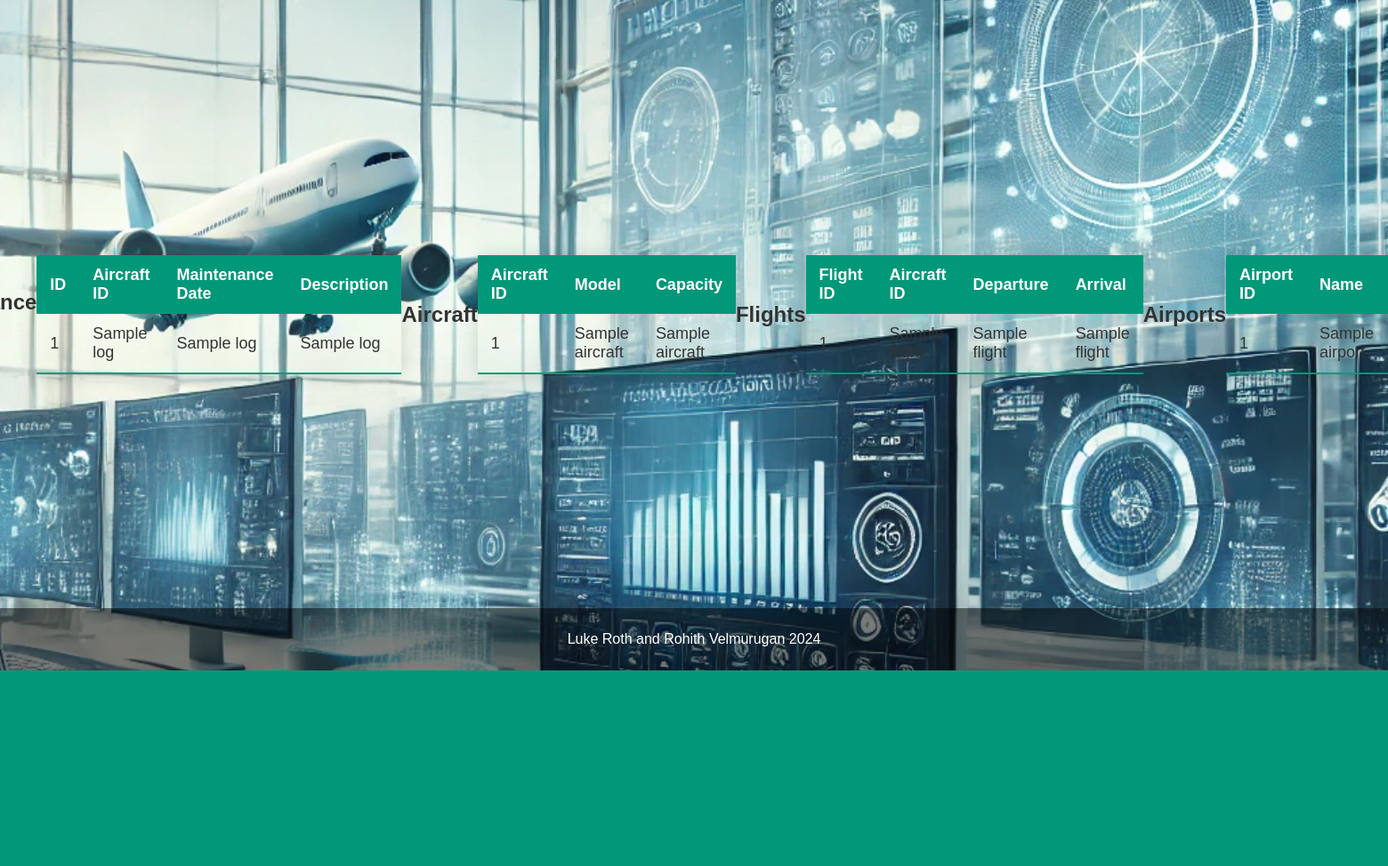
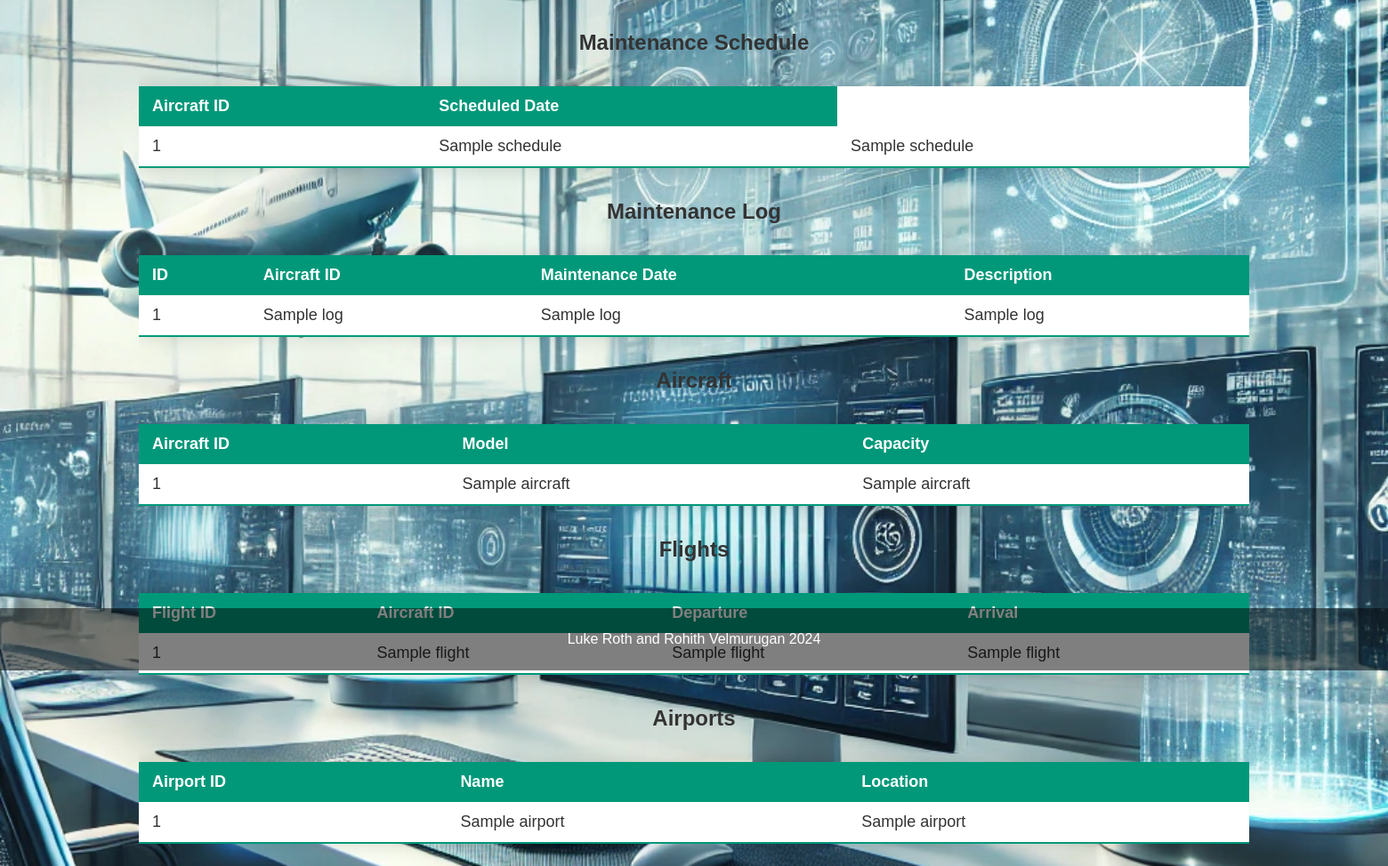
Before and after one commit to MST-CS2300-F24/mst-cs2300-project, a Flask app: template app/templates/flights.html in a window 1560 px wide; the page is wider, and only the part inside the window is pictured. Shown: the part 46-1020 px from the top of that part at 89% size. Before the commit the page ends 800 px from the top of that part, so only its background shows below. Run offline with Flask 2, Linux system fonts and the light colour scheme; the template is opened without the code that fills it: most values are stand-ins (such as "Sample title", 1, 10 or a date in 2020).

Commit message:
fixed formatting

```diff
--- a/app/templates/flights.html
+++ b/app/templates/flights.html
@@ -13,9 +13,10 @@
         <a href="{{ url_for('app.flights') }}">Flights</a>
         <a href="{{ url_for('app.login') }}">Logout</a>
     </div>
-    <div class="container">
+    <div class="container" style="margin-top: 50px;">
+        <div>
             <h2>Maintenance Schedule</h2>
-        <table class="styled-table">
+            <table class="styled-table" style="background-color: white;">
                 <thead>
                     <tr>
                         <th>Aircraft ID</th>
@@ -33,8 +34,9 @@
                 </tbody>
             </table>
         </div>
+        <div>
             <h2>Maintenance Log</h2>
-        <table class="styled-table">
+            <table class="styled-table" style="background-color: white;">
                 <thead>
                     <tr>
                         <th>ID</th>
@@ -55,8 +57,9 @@
                 </tbody>
             </table>
         </div>
+        <div>
             <h2>Aircraft</h2>
-        <table class="styled-table">
+            <table class="styled-table" style="background-color: white;">
                 <thead>
                     <tr>
                         <th>Aircraft ID</th>
@@ -74,9 +77,10 @@
                     {% endfor %}
                 </tbody>
             </table>
-
+        </div>
+        <div>
             <h2>Flights</h2>
-        <table class="styled-table">
+            <table class="styled-table" style="background-color: white;">
                 <thead>
                     <tr>
                         <th>Flight ID</th>
@@ -96,9 +100,10 @@
                     {% endfor %}
                 </tbody>
             </table>
-
+        </div>
+        <div>
             <h2>Airports</h2>
-        <table class="styled-table">
+            <table class="styled-table" style="background-color: white;">
                 <thead>
                     <tr>
                         <th>Airport ID</th>
@@ -117,7 +122,9 @@
                 </tbody>
             </table>
         </div>
-
+    </div>
     <div class="masthead">
         <p>Luke Roth and Rohith Velmurugan 2024</p>
+    </div>
+</body>
 </html>
```
Lines whose indentation alone changed are shown as unchanged.
